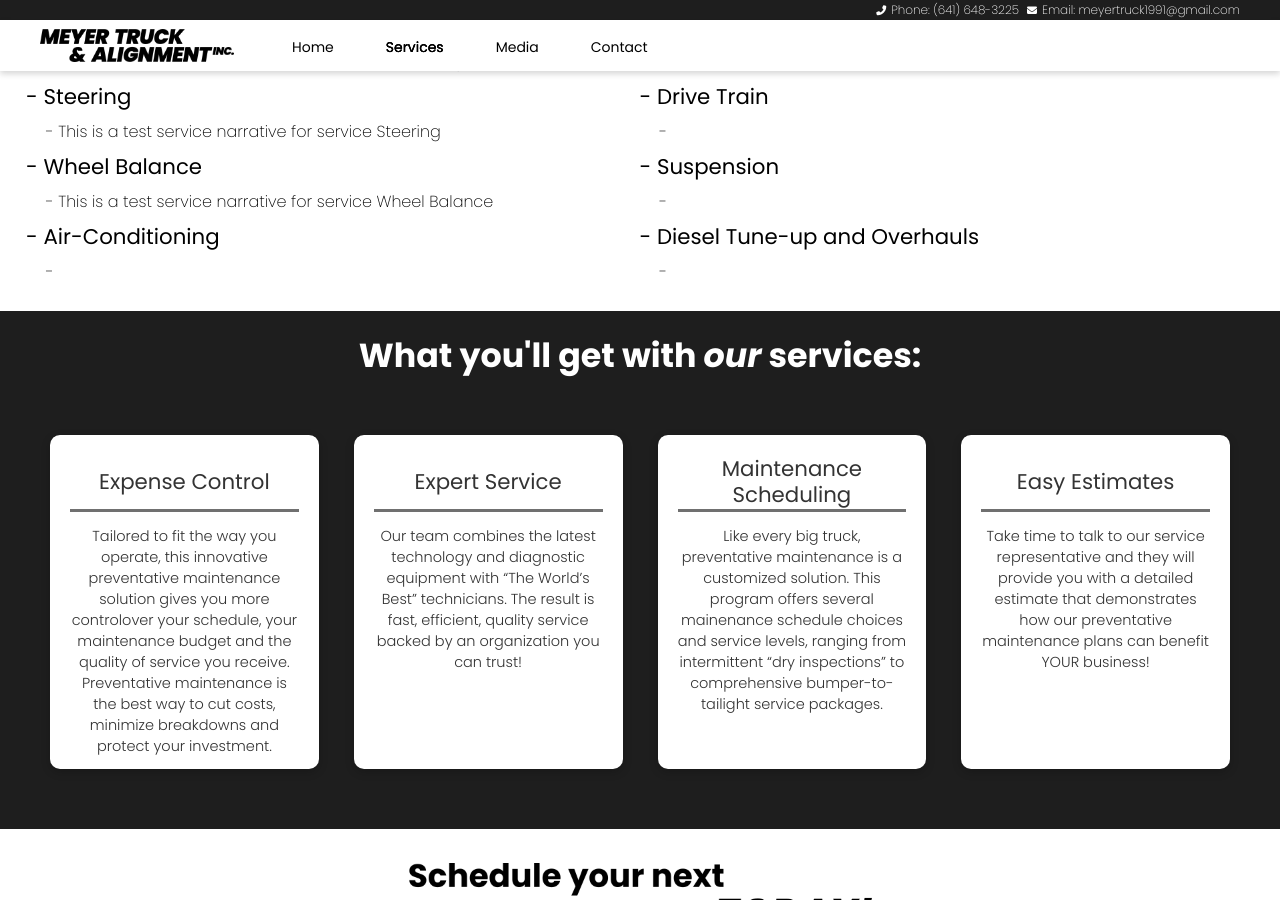
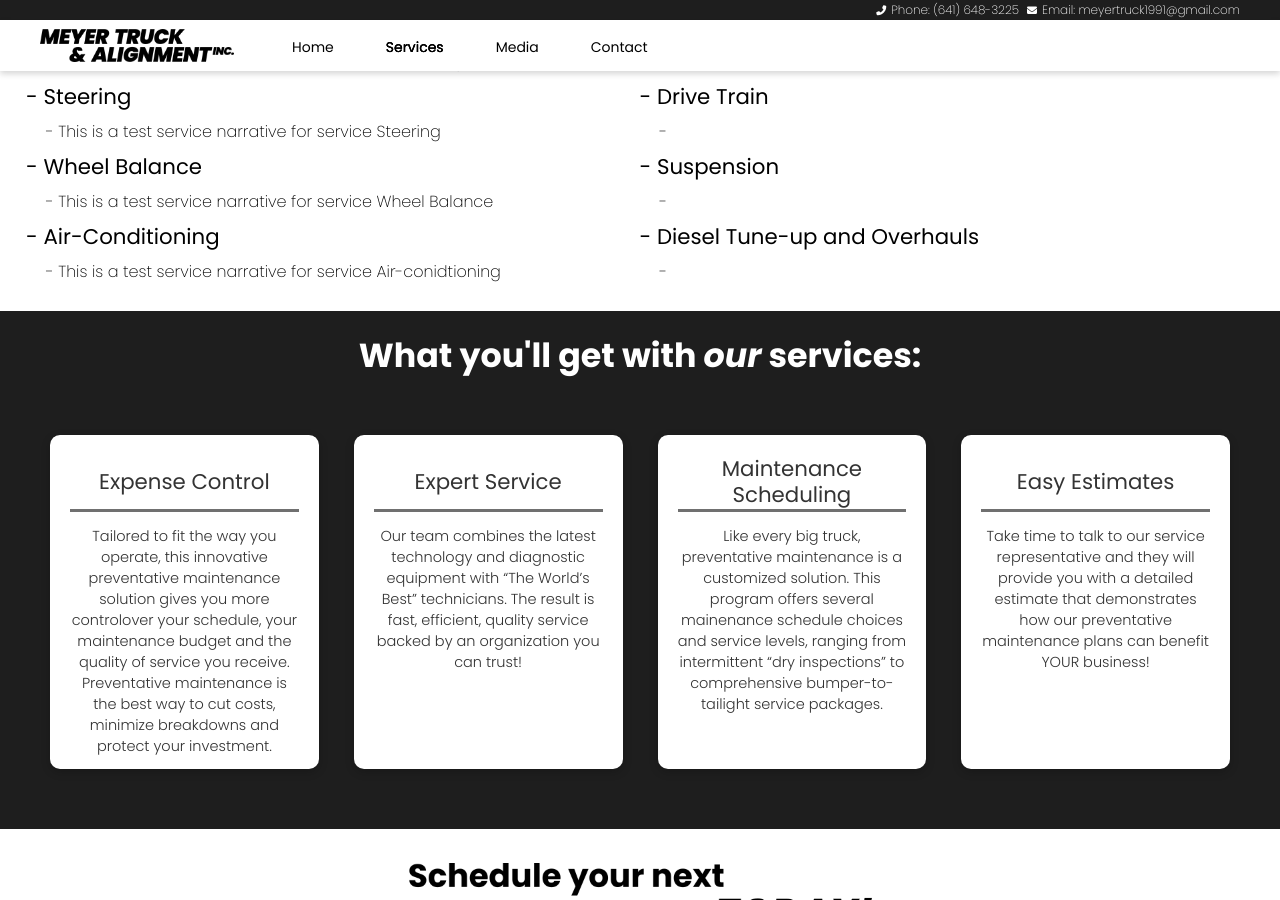
Before and after one commit to Abkes-Solutions-LLC/meyer-truck-and-alignment-website, a Jekyll site: the page built from services.html, in a window 1280 px wide and 900 px high, scrolled down 580 px. Built offline with Jekyll 4.4.1, drawn with Linux system fonts in a browser that asks for light colours; nearby versions of some CDN libraries.

Commit message:
Updated Air Conditioning

```diff
--- a/_services/air-conditioning.markdown
+++ b/_services/air-conditioning.markdown
@@ -1,4 +1,6 @@
 ---
 title: Air-Conditioning
-date: 2022-03-11 17:54:00 Z
+date: 2022-03-11 11:54:00 -06:00
 ---
+
+This is a test service narrative for service Air-conidtioning
```
